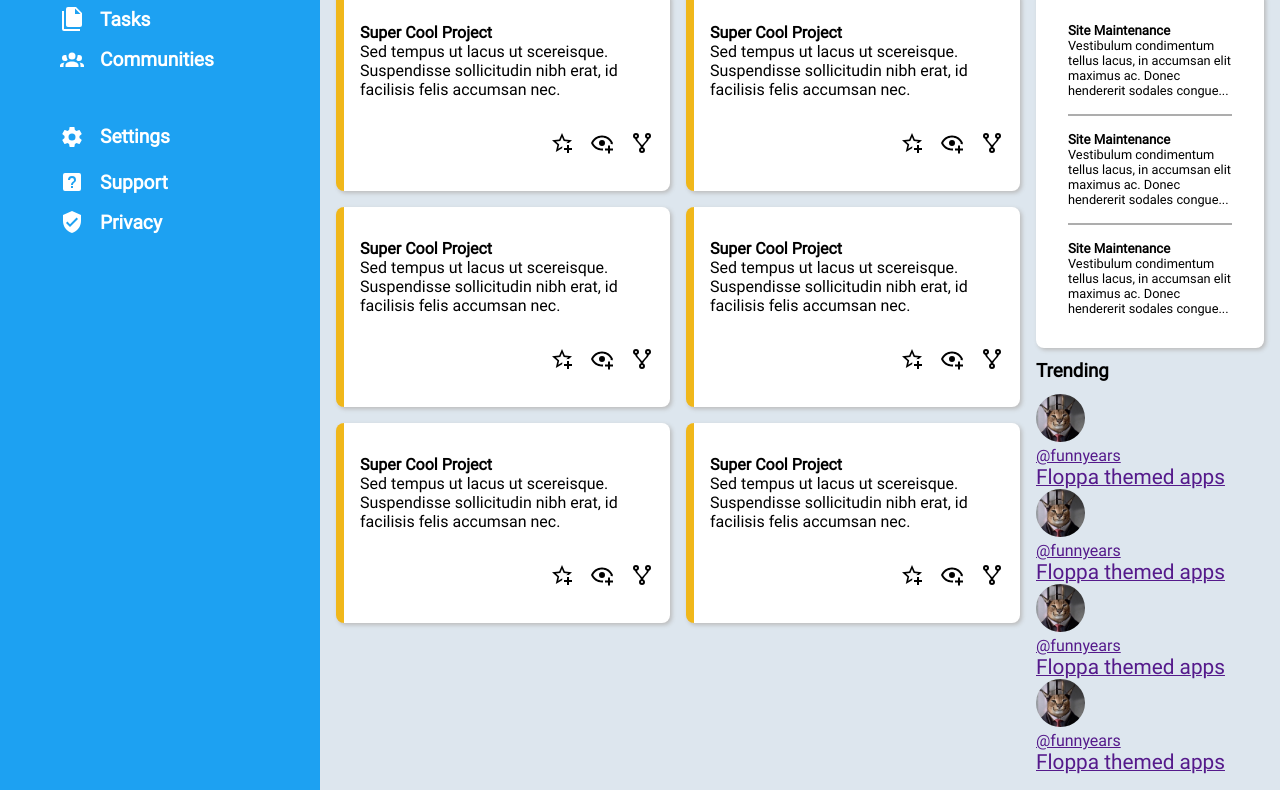
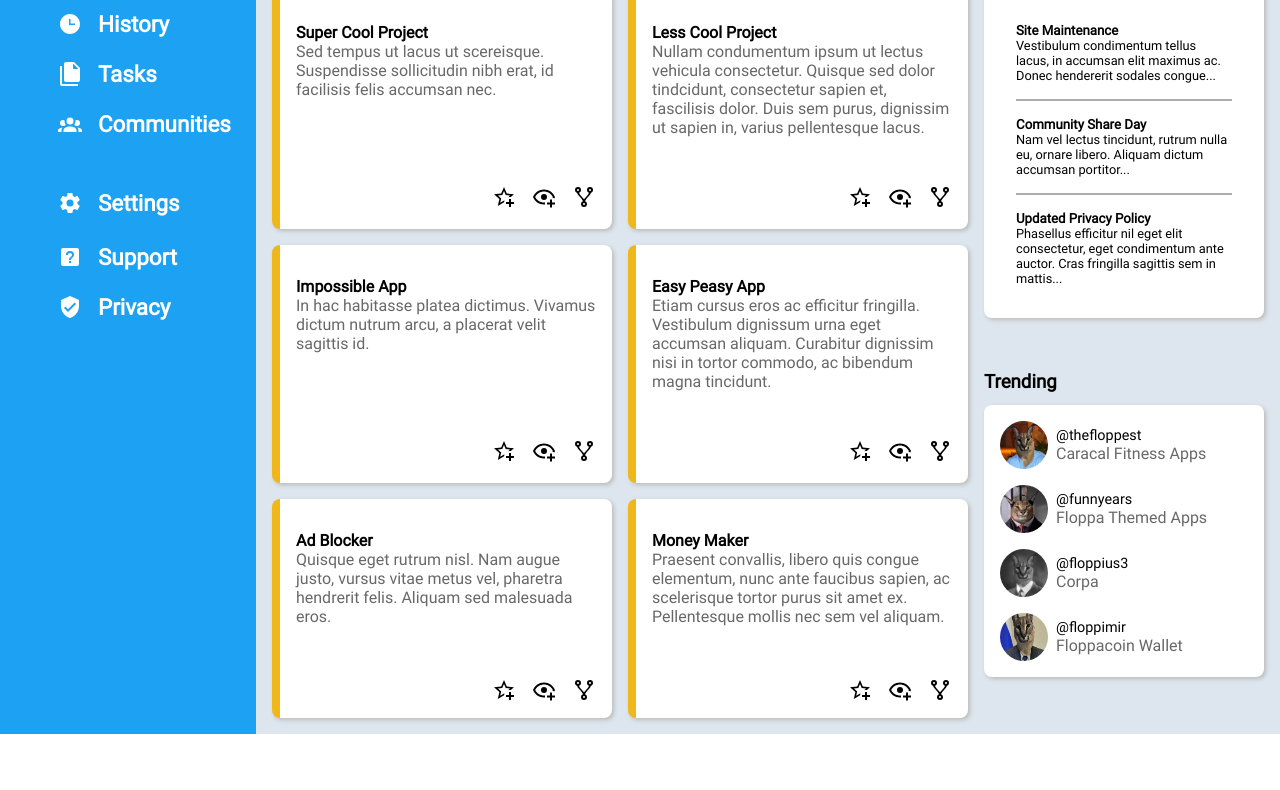
Before and after one commit to kwazap/odin-dashboard, a plain HTML site: page index.html in a window 1280 px wide. Shown: the part 263-1053 px from the top of the page. After the commit the page ends 997 px from the top, so only its background shows below. Drawn offline with Linux system fonts and the light colour scheme.

Commit message:
Style trending and polish

```diff
--- a/index.html
+++ b/index.html
@@ -82,8 +82,8 @@
                         <div class="project-card">
                             <div class="card-wrapper">
                                 <div class="project-text-content">
-                                    <h4>Super Cool Project</h4>
-                                    <p>Sed tempus ut lacus ut scereisque. Suspendisse sollicitudin nibh erat, id facilisis felis accumsan nec.</p>
+                                    <h4>Less Cool Project</h4>
+                                    <p>Nullam condumentum ipsum ut lectus vehicula consectetur. Quisque sed dolor tindcidunt, consectetur sapien et, fascilisis dolor. Duis sem purus, dignissim ut sapien in, varius pellentesque lacus.</p>
                                 </div>
                                 <div class="project-card-action">
                                     <a href=""><img src="../Icons/star-plus-outline.svg" alt="favourite icon" width="24px"></a>
@@ -95,8 +95,8 @@
                         <div class="project-card">
                             <div class="card-wrapper">
                                 <div class="project-text-content">
-                                    <h4>Super Cool Project</h4>
-                                    <p>Sed tempus ut lacus ut scereisque. Suspendisse sollicitudin nibh erat, id facilisis felis accumsan nec.</p>
+                                    <h4>Impossible App</h4>
+                                    <p>In hac habitasse platea dictimus. Vivamus dictum nutrum arcu, a placerat velit sagittis id.</p>
                                 </div>
                                 <div class="project-card-action">
                                     <a href=""><img src="../Icons/star-plus-outline.svg" alt="favourite icon" width="24px"></a>
@@ -108,8 +108,8 @@
                         <div class="project-card">
                             <div class="card-wrapper">
                                 <div class="project-text-content">
-                                    <h4>Super Cool Project</h4>
-                                    <p>Sed tempus ut lacus ut scereisque. Suspendisse sollicitudin nibh erat, id facilisis felis accumsan nec.</p>
+                                    <h4>Easy Peasy App</h4>
+                                    <p>Etiam cursus eros ac efficitur fringilla. Vestibulum dignissum urna eget accumsan aliquam. Curabitur dignissim nisi in tortor commodo, ac bibendum magna tincidunt.</p>
                                 </div>
                                 <div class="project-card-action">
                                     <a href=""><img src="../Icons/star-plus-outline.svg" alt="favourite icon" width="24px"></a>
@@ -121,8 +121,8 @@
                         <div class="project-card">
                             <div class="card-wrapper">
                                 <div class="project-text-content">
-                                    <h4>Super Cool Project</h4>
-                                    <p>Sed tempus ut lacus ut scereisque. Suspendisse sollicitudin nibh erat, id facilisis felis accumsan nec.</p>
+                                    <h4>Ad Blocker</h4>
+                                    <p>Quisque eget rutrum nisl. Nam augue justo, vursus vitae metus vel, pharetra hendrerit felis. Aliquam sed malesuada eros.</p>
                                 </div>
                                 <div class="project-card-action">
                                     <a href=""><img src="../Icons/star-plus-outline.svg" alt="favourite icon" width="24px"></a>
@@ -134,8 +134,8 @@
                         <div class="project-card">
                             <div class="card-wrapper">
                                 <div class="project-text-content">
-                                    <h4>Super Cool Project</h4>
-                                    <p>Sed tempus ut lacus ut scereisque. Suspendisse sollicitudin nibh erat, id facilisis felis accumsan nec.</p>
+                                    <h4>Money Maker</h4>
+                                    <p>Praesent convallis, libero quis congue elementum, nunc ante faucibus sapien, ac scelerisque tortor purus sit amet ex. Pellentesque mollis nec sem vel aliquam.</p>
                                 </div>
                                 <div class="project-card-action">
                                     <a href=""><img src="../Icons/star-plus-outline.svg" alt="favourite icon" width="24px"></a>
@@ -158,42 +158,43 @@
                                 </div>
                                 <div class="separator"></div>
                                 <div class="announcement-card">
-                                    <h5>Site Maintenance</h5>
-                                    <p>Vestibulum condimentum tellus lacus, in accumsan elit maximus ac. Donec hendererit sodales congue...</p>
+                                    <h5>Community Share Day</h5>
+                                    <p>Nam vel lectus tincidunt, rutrum nulla eu, ornare libero. Aliquam dictum accumsan portitor...</p>
                                 </div>
                                 <div class="separator"></div>
                                 <div class="announcement-card">
-                                    <h5>Site Maintenance</h5>
-                                    <p>Vestibulum condimentum tellus lacus, in accumsan elit maximus ac. Donec hendererit sodales congue...</p>
+                                    <h5>Updated Privacy Policy</h5>
+                                    <p>Phasellus efficitur nil eget elit consectetur, eget condimentum ante auctor. Cras fringilla sagittis sem in mattis...</p>
                                 </div>
                             </div>
                         </div>
                     </div>
                     <div class="content-trending">
                         <h3>Trending</h3>
+                        <div class="trending-box">
                             <div class="trending-wrapper">
                                 <div class="trending-card">
                                     <a href="">
-                                    <img src="../images/CEOFloppa2.jpg" alt="avatar" class="avatar">
-                                    <div>@funnyears <br> <span>Floppa themed apps</span></div>
+                                        <img src="../images/fitfloppa.jpeg" alt="avatar" class="avatar">
+                                        <div>@thefloppest <br> <span>Caracal Fitness Apps</span></div>
                                     </a>
                                 </div>
                                 <div class="trending-card">
                                     <a href="">
                                         <img src="../images/CEOFloppa2.jpg" alt="avatar" class="avatar">
-                                    <div>@funnyears <br> <span>Floppa themed apps</span></div>
+                                        <div>@funnyears <br> <span>Floppa Themed Apps</span></div>
                                     </a>
                                 </div>
                                 <div class="trending-card">
                                     <a href="">
-                                    <img src="../images/CEOFloppa2.jpg" alt="avatar" class="avatar">
-                                    <div>@funnyears <br> <span>Floppa themed apps</span></div>
+                                        <img src="../images/oldfloppa.jpg" alt="avatar" class="avatar">
+                                        <div>@floppius3 <br> <span>Corpa</span></div>
                                     </a>
                                 </div>
                                 <div class="trending-card">
                                     <a href="">
-                                    <img src="../images/CEOFloppa2.jpg" alt="avatar" class="avatar">
-                                    <div>@funnyears <br> <span>Floppa themed apps</span></div>
+                                        <img src="../images/presidentfloppa.jpg" alt="avatar" class="avatar">
+                                        <div>@floppimir <br> <span>Floppacoin Wallet</span></div>
                                     </a>
                                 </div>
 
@@ -203,5 +204,6 @@
                 </div>
             </div>
         </div>
+    </div>
 </body>
 </html>
--- a/style.css
+++ b/style.css
@@ -15,7 +15,7 @@ html, body {
     display: grid;
     width: 100%;
     height: 100%;
-    grid-template-columns: 1fr 3fr;
+    grid-template-columns: 1fr 4fr;
     grid-template-rows: 1fr 4fr;
 }
 
@@ -36,6 +36,7 @@ html, body {
     grid-template-columns: 1fr;
     grid-template-rows: repeat(auto-fit, minmax(25px, 1fr));
     row-gap: 48px;
+
 }
 
 .sidebar-wrapper img {
@@ -51,19 +52,20 @@ html, body {
     height: fit-content;
     display: grid;
     grid-template-columns: fit-content(24px) 100px;
-    margin-left: 120px;
     align-items: center;
     column-gap: 16px;
-    row-gap: 16px;
+    row-gap: 24px;
     grid-template-rows: repeat(auto-fit, minmax(25px, 35px));
     font-weight: bold;
-    font-size: 1.2rem;
-
+    font-size: 1.4rem;
+    justify-content: center;
 }
 
 .dashboard-title {
-    font-size: 1.6rem;
-    margin-top: 16px;
+    font-size: 1.8rem;
+    margin-top: 32px;
+    justify-content: center;
+    margin-right: 22px;
 }
 
 .top-wrapper {
@@ -111,6 +113,7 @@ form button{
     border-radius: 50%;
     border-style: none;
     height: 48px;
+    width: 48px;
 }
 
 .search > div {
@@ -120,6 +123,7 @@ form button{
 
 .avatar-big {
     height:80px;
+    width: 80px;
 }
 
 .greeting {
@@ -151,7 +155,7 @@ span {
 .content-wrapper {
     margin: 16px;
     display: grid;
-    grid-template-columns: 3fr 1fr;
+    grid-template-columns: 1fr 280px;
     gap: 16px;
 }
 
@@ -161,7 +165,8 @@ h3 {
 
 .projects-wrapper {
     display: grid;
-    grid-template-columns: repeat(auto-fit, minmax(250px, 1fr));
+    grid-template-columns: repeat(auto-fit, minmax(300px, 1fr));
+    grid-auto-rows: flex;
     gap: 16px;
 }
 
@@ -172,15 +177,23 @@ h3 {
     box-shadow: rgb(187, 187, 187) 2px 2px 4px;
 }
 
+.project-text-content p {
+    color: rgb(104, 104, 104);
+}
+
 .card-wrapper {
-    display: grid;
+    display: flex;
+    flex-direction: column;
+    justify-content:space-between;
+    align-content: space-between;
     grid-template-rows: auto auto;
+    height: 80%;
 }
 
 .project-card-action {
-    justify-self: flex-end;
     display: flex;
     gap: 16px;
+    align-self: flex-end;
 }
 
 .card-wrapper {
@@ -195,6 +208,11 @@ h4 {
     margin: 0px;
 }
 
+.content-sidebar {
+    display: grid;
+    grid-template-rows: auto auto;
+}
+
 .separator {
     margin: 16px 0;
     padding: 0;
@@ -203,7 +221,7 @@ h4 {
     background-color: rgb(173, 173, 173);
 }
 
-.announcements-box {
+.announcements-box, .trending-box {
     background-color: white;
     border-radius: 8px;
     box-shadow: rgb(187, 187, 187) 2px 2px 4px;
@@ -220,3 +238,36 @@ h4 {
 .announcement-card p {
     font-size: 0.8rem;
 }
+
+.trending-wrapper {
+    display: flex;
+    flex-direction: column;
+    gap: 16px;
+    padding: 16px;
+}
+
+.trending-card a{
+    display: flex;
+    gap: 8px;
+    align-items: center;
+}
+
+a {
+    text-decoration: none;
+    color:black
+}
+
+a:visited {
+    color: black;
+}
+
+a div {
+    font-size: 0.9rem;
+    font-weight: 500;
+}
+
+a div span {
+    font-size: 1rem;
+    color: rgb(104, 104, 104);
+    font-weight: 300;
+}
```
Also changed, not shown: images/fitfloppa.jpeg (added), images/oldfloppa.jpg (added), images/presidentfloppa.jpg (added). Lines whose indentation alone changed are shown as unchanged.
